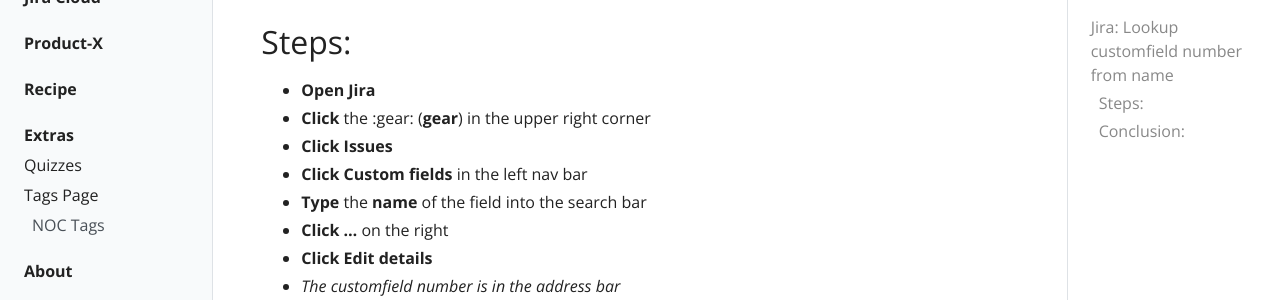
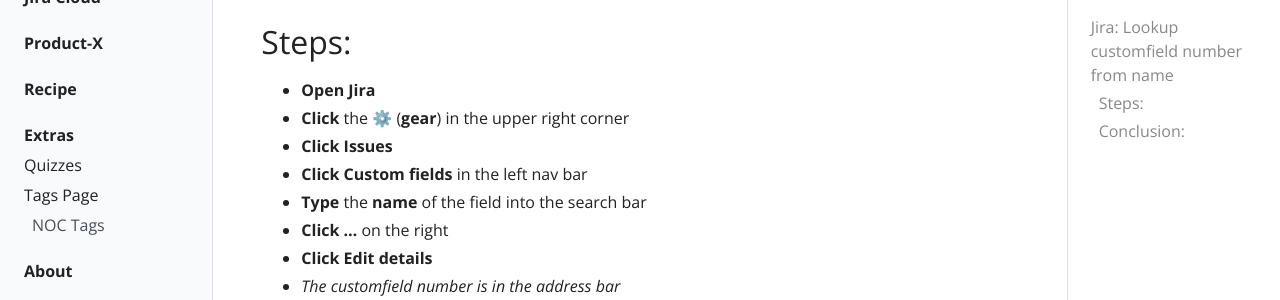
Before and after one commit to 101101/kb, a Jekyll site: the page built from _docs/jira/lookup-customfield.md, in a window 1280 px wide and 900 px high. Shown: the part 341-641 px from the top of the window. Built offline with Jekyll 4.4.1, drawn with Linux system fonts in a browser that asks for light colours; part of the change alters nothing that is shown.

Commit message:
Update lookup-customfield.md

```diff
--- a/_docs/jira/lookup-customfield.md
+++ b/_docs/jira/lookup-customfield.md
@@ -14,7 +14,7 @@ _Looking up a customfield number from name in Jira Cloud_
 
 ## Steps:
   - **Open** **Jira**
-  - **Click** the :gear: (**gear**) in the upper right corner
+  - **Click** the ⚙️ (**gear**) in the upper right corner
   - **Click** **Issues**
   - **Click** **Custom fields** in the left nav bar
   - **Type** the **name** of the field into the search bar
```
